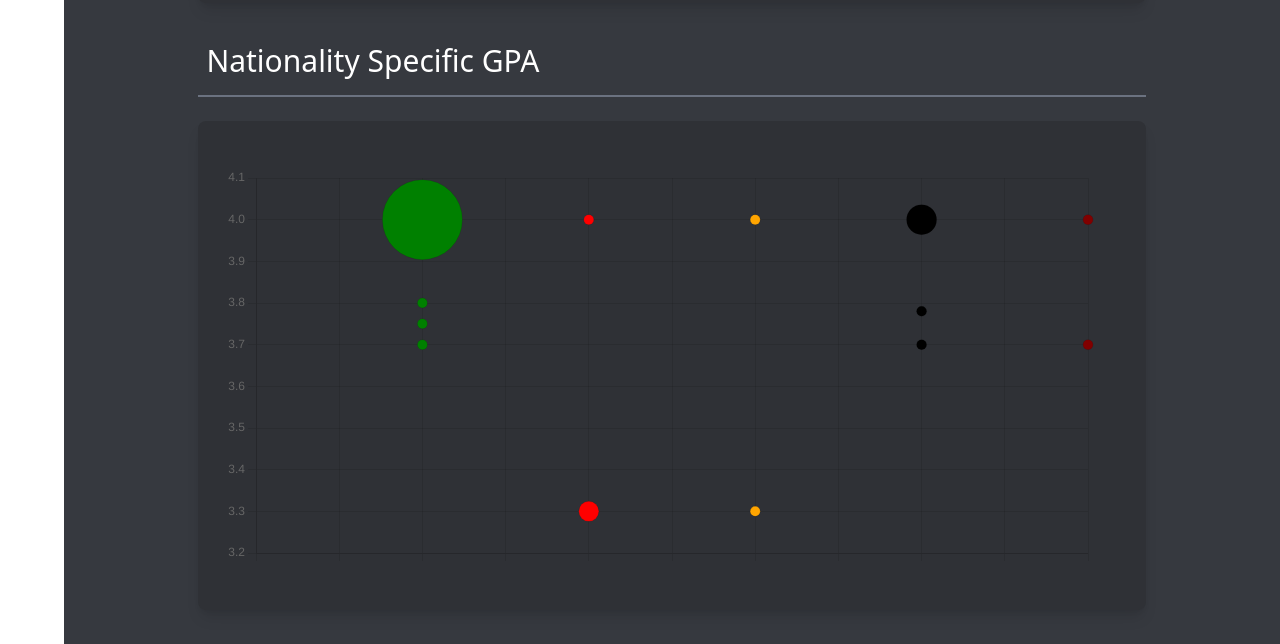
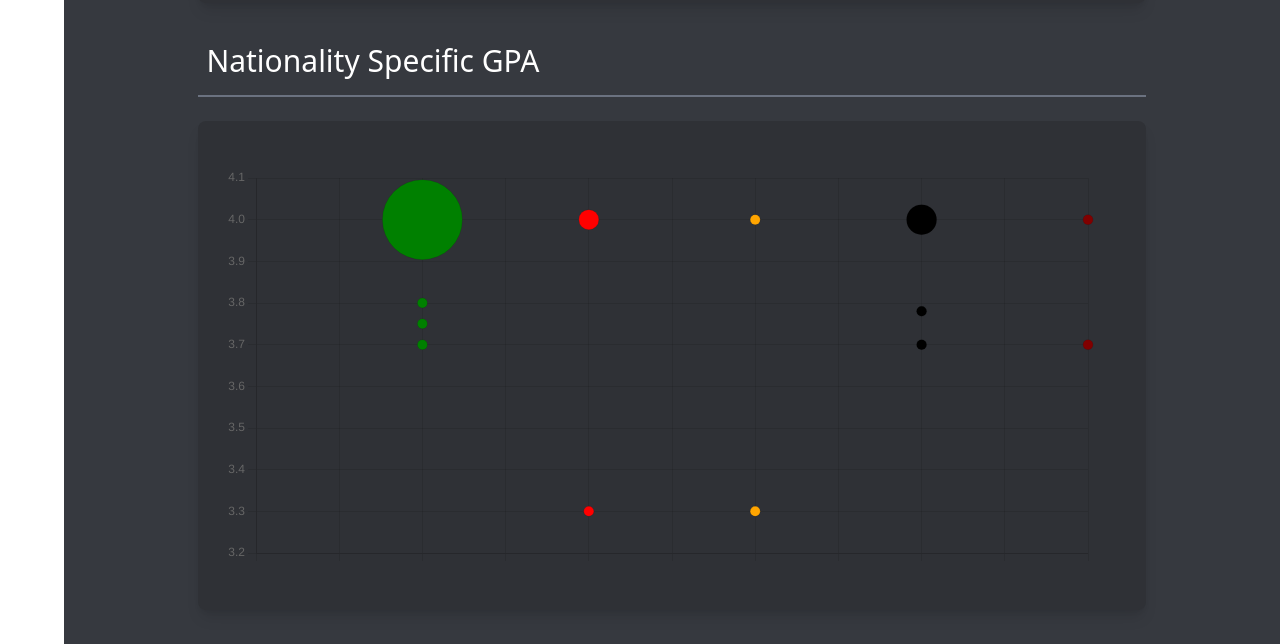
Before and after one commit to Muh-Hamza-99/class-of-2023, a React (Create React App) app: page /charts in a window 1280 px wide. Shown: the part 1880-2524 px from the top of the page. Built offline with nearby package versions, Linux system fonts and the light colour scheme.

Commit message:
Fixing error in nationalit GPA data

```diff
--- a/src/data.js
+++ b/src/data.js
@@ -380,7 +380,7 @@ export const nationalityGPA = {
     },
     {
       label: "Kashmiri",
-      data: [{ x: 2, y: 3.3, r: 10 }, { x: 2, y: 4, r: 5 }],
+      data: [{ x: 2, y: 4, r: 10 }, { x: 2, y: 3.3, r: 5 }],
       backgroundColor: "red",
     },
     {
```
